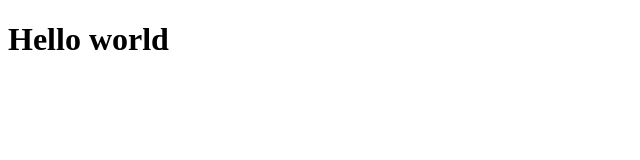
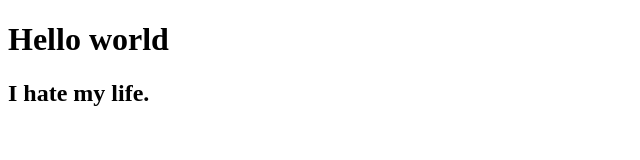
Before and after one commit to MarioPianese/test1, a plain HTML site: page index.html in a window 1280 px wide. Shown: the whole page, without its empty margins (0-640 px from the left). Drawn offline with Linux system fonts and the light colour scheme.

```diff
--- a/index.html
+++ b/index.html
@@ -9,5 +9,6 @@
 </head>
 <body>
     <h1>Hello world</h1>
+    <h2> I hate my life. </h2>
 </body>
 </html>
```
